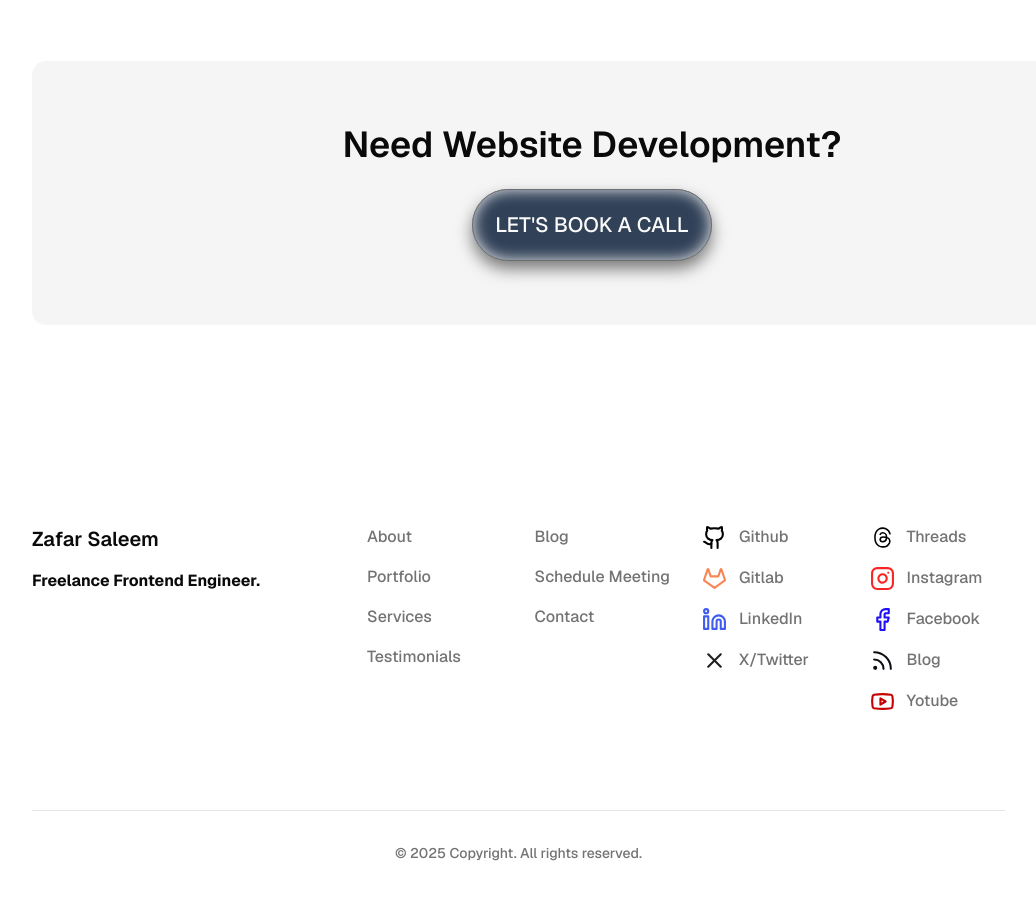
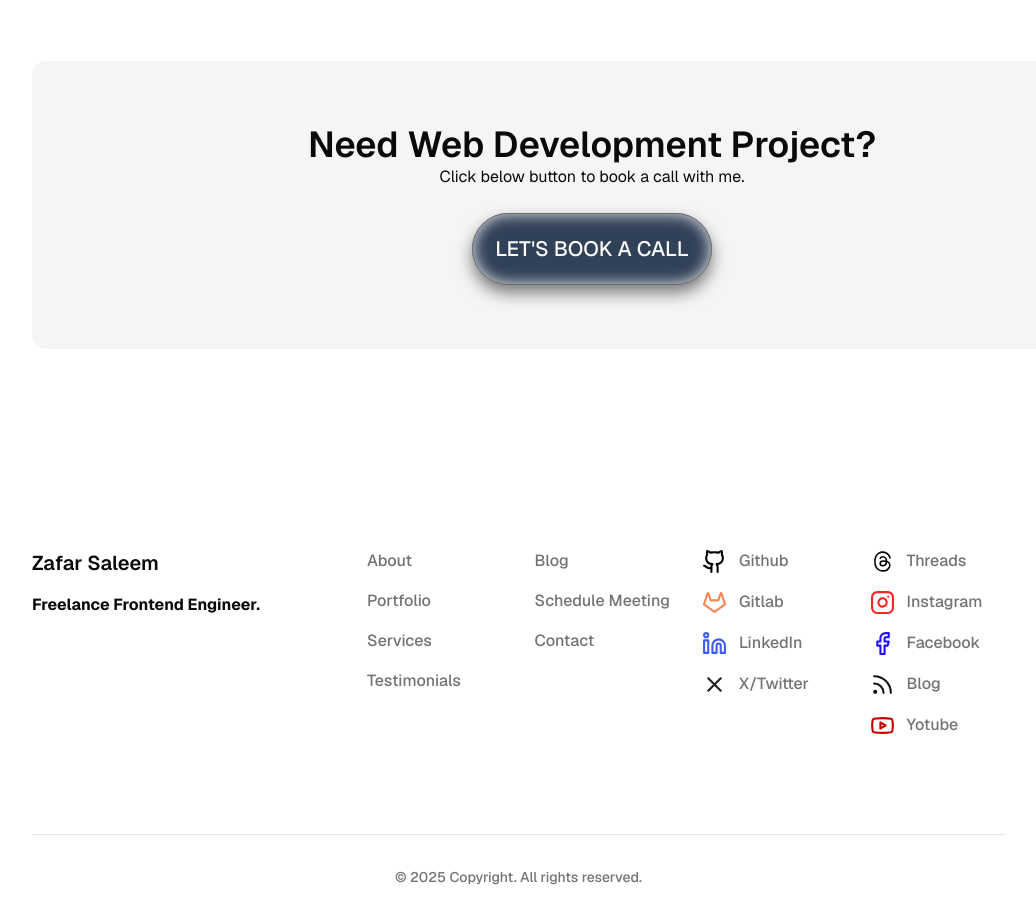
Before and after one commit to zafar-saleem/zafar-saleem.github.io, a Next.js app: page / in a window 1280 px wide. Shown: the part 8060-8983 px from the top of the page, without its empty margins (48-1084 px from the left). Built offline with nearby package versions, Linux system fonts and the light colour scheme; no server answers.

Commit message:
fix: minor fixes

```diff
--- a/app/components/call-to-action/contents.tsx
+++ b/app/components/call-to-action/contents.tsx
@@ -1,6 +1,6 @@
 export const contents = {
-  heading: "Need Website Development?",
-  description: "Click below button to schedule a call with me.",
+  heading: "Need Web Development Project?",
+  description: "Click below button to book a call with me.",
   buttons: {
     secondary: {
       text: "let's book a call",
--- a/app/components/call-to-action/cta.tsx
+++ b/app/components/call-to-action/cta.tsx
@@ -28,9 +28,10 @@ const Cta = () => {
     <section className="pt-32 w-full">
       <div className="container">
         <div className="flex flex-col items-center rounded-lg bg-accent p-8 text-center md:rounded-xl lg:p-16">
-          <h3 className="mb-3 max-w-3xl text-2xl font-semibold md:mb-4 md:text-4xl lg:mb-6">
+          <h3 className="max-w-3xl text-2xl font-semibold md:text-4xl">
             {contents.heading}
           </h3>
+          <p className="mb-3 mt-0 md:mb-4 lg:mb-6">{contents.description}</p>
           <div className="flex w-full flex-col justify-center gap-2 sm:flex-row">
             {contents.buttons.secondary && (
               <Button
--- a/app/globals.css
+++ b/app/globals.css
@@ -214,7 +214,7 @@ html {
     opacity: 1;
 
     & > * {
-      transition: 0.3s ease-in-out;
+      transition: 0.5s ease-in-out;
       transform: translateZ(50px);
     }
 
```
